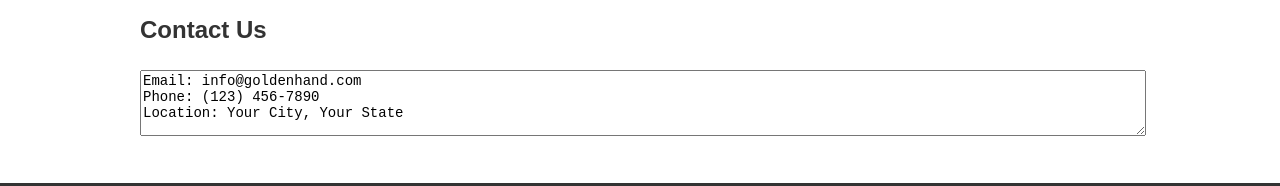
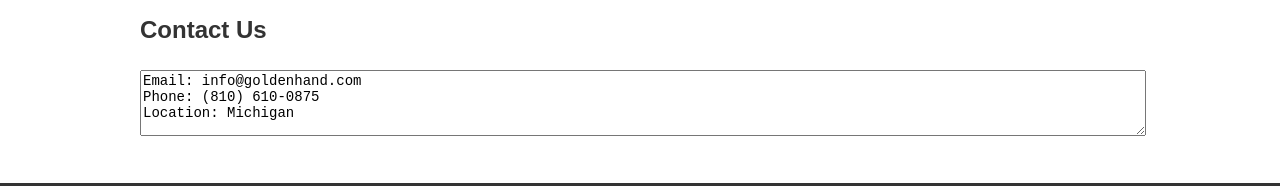
Before and after one commit to mharris091995-cloud/Golden-hand-website, a plain HTML site: page index.html in a window 1280 px wide. Shown: the part 669-855 px from the top of the page. Drawn offline with Linux system fonts and the light colour scheme.

Commit message:
Update index.html

```diff
--- a/index.html
+++ b/index.html
@@ -49,8 +49,8 @@
 <section id="contact">
     <h2>Contact Us</h2>
     <textarea id="contactText">Email: info@goldenhand.com
-Phone: (123) 456-7890
-Location: Your City, Your State</textarea>
+Phone: (810) 610-0875
+Location: Michigan</textarea>
 </section>
 
 <footer>
```
